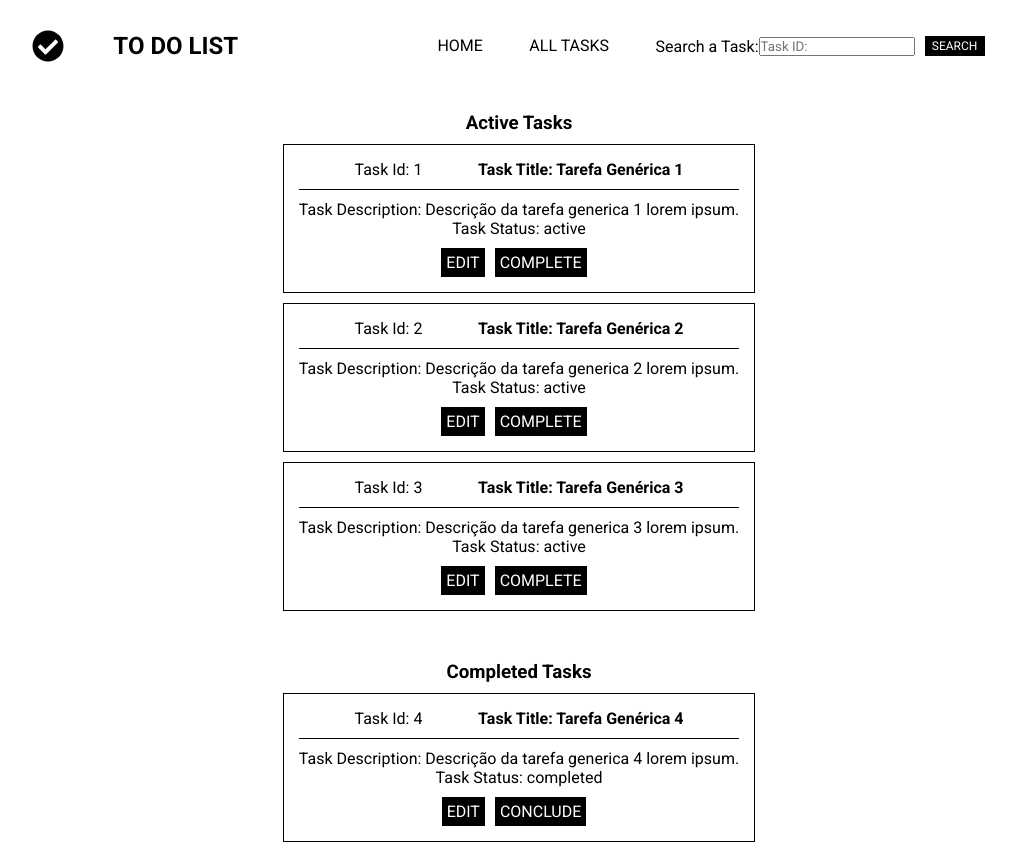
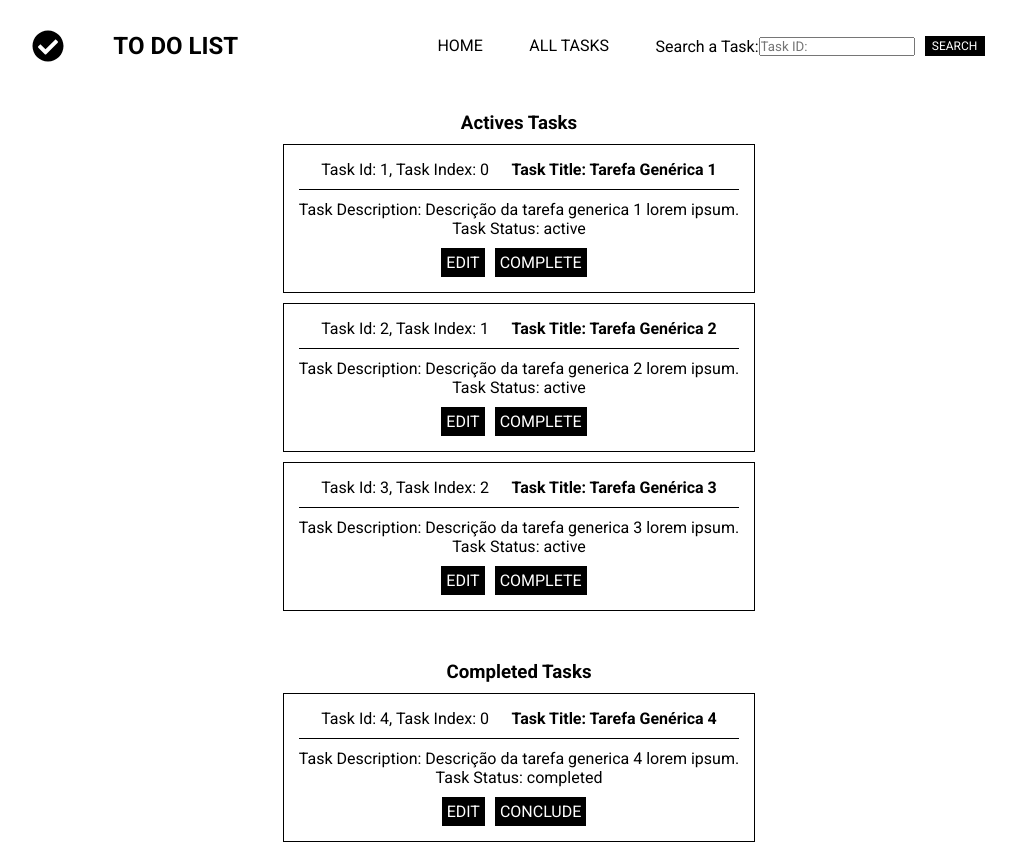
Before and after one commit to raulmn00/projeto-to-do-list-react, a React (Vite) app: page / in a window 1280 px wide. Shown: the top 843 px of the page, without its empty margins (121-1137 px from the left). Built offline with nearby package versions, Linux system fonts and the light colour scheme.

Commit message:
feat: create taskListItem component and resolve taskList component

```diff
--- a/src/components/MainContent/MainContent.jsx
+++ b/src/components/MainContent/MainContent.jsx
@@ -1,34 +1,72 @@
 import { TaskList } from '../TaskList/TaskList';
 import './MainContent.css';
-import { useState } from 'react';
+import { useState, useEffect } from 'react';
+import { Tasks } from '../../mocks/Tasks.js';
 
 export function MainContent() {
-    const [mainContentState, setMainContentState] = useState('');
+    const [mainContentState, setMainContentState] = useState([]);
+    const [control, setControl] = useState(false);
+
+    const handleLists = () => {
+        const activeTasks = {
+            title: 'Actives Tasks',
+            tasks: [],
+            status: 'active',
+        };
+        const deletedTasks = {
+            title: 'Deleted Tasks',
+            tasks: [],
+            status: 'deleted',
+        };
+        const completedTasks = {
+            title: 'Completed Tasks',
+            tasks: [],
+            status: 'completed',
+        };
+        Tasks.map((task) => {
+            if (task.taskStatus === 'active') {
+                activeTasks.tasks.push(task);
+            } else if (task.taskStatus === 'completed') {
+                completedTasks.tasks.push(task);
+            } else if (task.taskStatus === 'deleted') {
+                deletedTasks.tasks.push(task);
+            }
+        });
+        //console.log('funcao handle lists');
+        setMainContentState([activeTasks, completedTasks, deletedTasks]);
+    };
+
+    useEffect(() => {
+        if (control) {
+            setControl(false);
+        }
+        if (mainContentState.length === 0) {
+            handleLists();
+        }
+    }, [control]);
     return (
         <>
             <main className="mainContent">
                 <div className="mainContentContainer">
-                    <section className="activeTasks">
-                        <h3 className="activeTasksTitle">Active Tasks</h3>
-                        <TaskList
-                            statusTaskList="active"
-                            setMainContentState={setMainContentState}
-                        />
-                    </section>
-                    <section className="completedTasks">
-                        <h3 className="activeTasksTitle">Completed Tasks</h3>
-                        <TaskList
-                            statusTaskList="completed"
-                            setMainContentState={setMainContentState}
-                        />
-                    </section>
-                    <section className="deletedTasks">
-                        <h3 className="activeTasksTitle">Deleted Tasks</h3>
-                        <TaskList
-                            statusTaskList="deleted"
-                            setMainContentState={setMainContentState}
-                        />
-                    </section>
+                    {mainContentState.map((listObject) => {
+                        return (
+                            <section
+                                className="activeTasks"
+                                key={listObject.title}
+                            >
+                                <h3 className="activeTasksTitle">
+                                    {listObject.title}
+                                </h3>
+                                <TaskList
+                                    statusTaskList={listObject.status}
+                                    tasks={listObject.tasks}
+                                    setMainContent={setMainContentState}
+                                    mainContent={mainContentState}
+                                    control={setControl}
+                                />
+                            </section>
+                        );
+                    })}
                 </div>
             </main>
         </>
--- /dev/null
+++ b/src/components/TaskItem/TaskItem.jsx
@@ -0,0 +1,68 @@
+import './TaskItem.css';
+export function TaskItem({
+    tasks,
+    mainContent,
+    control,
+    statusTaskList,
+    setMainContent,
+}) {
+    const changeTask = (task, index) => {
+        const newTasks = mainContent;
+        //console.log('New Tasks: ', newTasks);
+        if (statusTaskList === 'active') {
+            newTasks[0].tasks.splice(index, 1);
+            task.taskStatus = 'completed';
+            newTasks[1].tasks.push(task);
+            setMainContent(newTasks);
+        } else if (statusTaskList === 'completed') {
+            newTasks[1].tasks.splice(index, 1);
+            task.taskStatus = 'deleted';
+            newTasks[2].tasks.push(task);
+            setMainContent(newTasks);
+        } else if (statusTaskList === 'deleted') {
+            task.taskStatus = 'toRemove';
+            newTasks[2].tasks.splice(index, 1);
+            setMainContent(newTasks);
+        }
+        control(true);
+    };
+    return (
+        <>
+            {tasks.map((task, index) => (
+                <div className="taskListContainer" key={`taskItem-${index}`}>
+                    <div className="headerTask">
+                        <p className="taskId">
+                            {' '}
+                            Task Id: {task.id}, Task Index: {index}
+                        </p>
+                        <h4 className="taskTitle">Task Title: {task.title}</h4>
+                    </div>
+                    <div className="bodyTask">
+                        <p className="taskDescription">
+                            Task Description: {task.description}
+                        </p>
+                        <p className="taskStatus">
+                            Task Status: {task.taskStatus}
+                        </p>
+                    </div>
+                    <div className="footerTask">
+                        <button type="button" className="buttonEditTask">
+                            {task.taskStatus === 'active' && 'Edit'}
+                            {task.taskStatus === 'completed' && 'Edit'}
+                            {task.taskStatus === 'deleted' && 'Edit'}
+                        </button>
+                        <button
+                            type="button"
+                            className="buttonDeleteTask"
+                            onClick={() => changeTask(task, index)}
+                        >
+                            {task.taskStatus === 'active' && 'Complete'}
+                            {task.taskStatus === 'completed' && 'Conclude'}
+                            {task.taskStatus === 'deleted' && 'Exclude'}
+                        </button>
+                    </div>
+                </div>
+            ))}
+        </>
+    );
+}
--- a/src/components/TaskList/TaskList.jsx
+++ b/src/components/TaskList/TaskList.jsx
@@ -1,65 +1,25 @@
 import './TaskList.css';
 import { Tasks } from '../../mocks/Tasks.js';
-import { useState } from 'react';
+import React, { useEffect, useState } from 'react';
+import { TaskItem } from '../TaskItem/TaskItem';
 
-export function TaskList({ statusTaskList, setMainContentState }) {
-    const [taskListState, setTaskListState] = useState('');
-    const taskListAccepted = [];
-    Tasks.map((task) => {
-        if (task.taskStatus === statusTaskList) {
-            taskListAccepted.push(task);
-        }
-    });
-
-    const concludeTask = (taskIndex, taskStatus) => {
-        if (taskStatus === 'active') {
-            taskListAccepted[taskIndex].taskStatus = 'completed';
-            setTaskListState(taskListAccepted[taskIndex].taskStatus);
-            setMainContentState(taskListAccepted[taskIndex].taskStatus);
-        } else if (taskStatus === 'completed') {
-            taskListAccepted[taskIndex].taskStatus = 'deleted';
-            setTaskListState(taskListAccepted[taskIndex].taskStatus);
-            setMainContentState(taskListAccepted[taskIndex].taskStatus);
-        } else if (taskStatus === 'deleted') {
-            taskListAccepted[taskIndex].taskStatus = 'toRemove';
-            setTaskListState(taskListAccepted[taskIndex].taskStatus);
-            setMainContentState(taskListAccepted[taskIndex].taskStatus);
-        }
-    };
+//componente taskListItem
+export function TaskList({
+    statusTaskList,
+    setMainContent,
+    tasks,
+    mainContent,
+    control,
+}) {
     return (
         <>
-            {taskListAccepted.map((task, index) => (
-                <div className="taskListContainer" key={`taskItem-${index}`}>
-                    <div className="headerTask">
-                        <p className="taskId"> Task Id: {task.id}</p>
-                        <h4 className="taskTitle">Task Title: {task.title}</h4>
-                    </div>
-                    <div className="bodyTask">
-                        <p className="taskDescription">
-                            Task Description: {task.description}
-                        </p>
-                        <p className="taskStatus">
-                            Task Status: {task.taskStatus}
-                        </p>
-                    </div>
-                    <div className="footerTask">
-                        <button type="button" className="buttonEditTask">
-                            {task.taskStatus === 'active' && 'Edit'}
-                            {task.taskStatus === 'completed' && 'Edit'}
-                            {task.taskStatus === 'deleted' && 'Edit'}
-                        </button>
-                        <button
-                            type="button"
-                            className="buttonDeleteTask"
-                            onClick={() => concludeTask(index, task.taskStatus)}
-                        >
-                            {task.taskStatus === 'active' && 'Complete'}
-                            {task.taskStatus === 'completed' && 'Conclude'}
-                            {task.taskStatus === 'deleted' && 'Exclude'}
-                        </button>
-                    </div>
-                </div>
-            ))}
+            <TaskItem
+                tasks={tasks}
+                mainContent={mainContent}
+                control={control}
+                statusTaskList={statusTaskList}
+                setMainContent={setMainContent}
+            />
         </>
     );
 }
```
Also changed, not shown: src/components/TaskItem/TaskItem.css (added).
